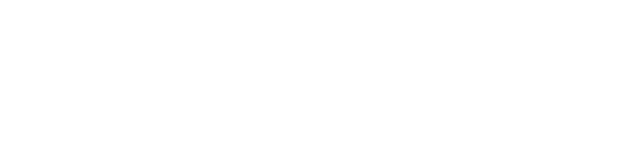
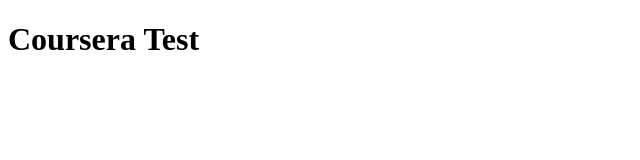
Before and after one commit to abhipro90/coursera-test, a plain HTML site: page index.html in a window 1280 px wide. Shown: the whole page, without its empty margins (0-640 px from the left). Drawn offline with Linux system fonts and the light colour scheme.

Commit message:
My First Page

```diff
--- a/index.html
+++ b/index.html
@@ -1,9 +1,9 @@
 <!DOCTYPE html>
 <html>
 <head>
-	<title></title>
+	<title>Coursera Test</title>
 </head>
 <body>
-
+<h1>Coursera Test</h1>
 </body>
 </html>
```
